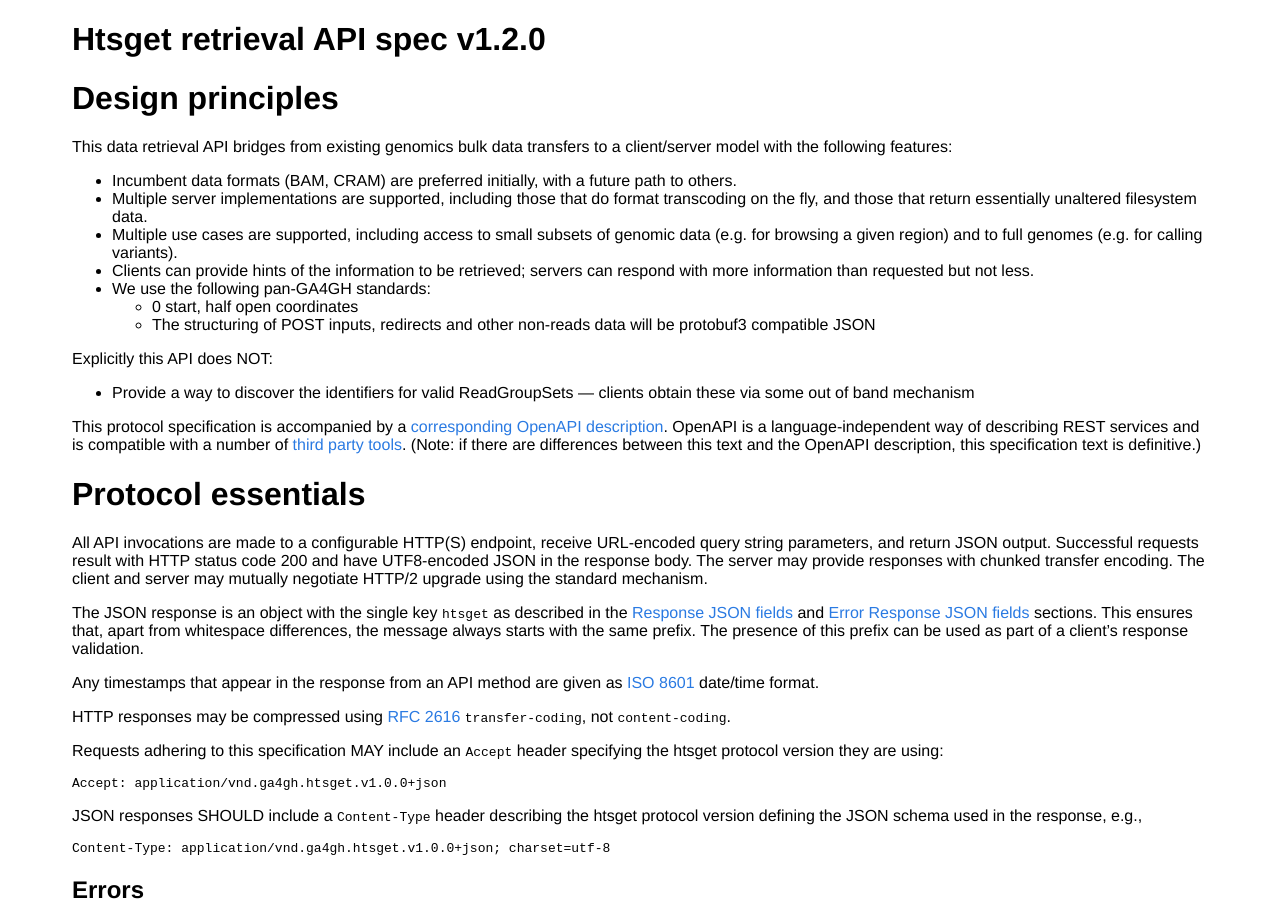
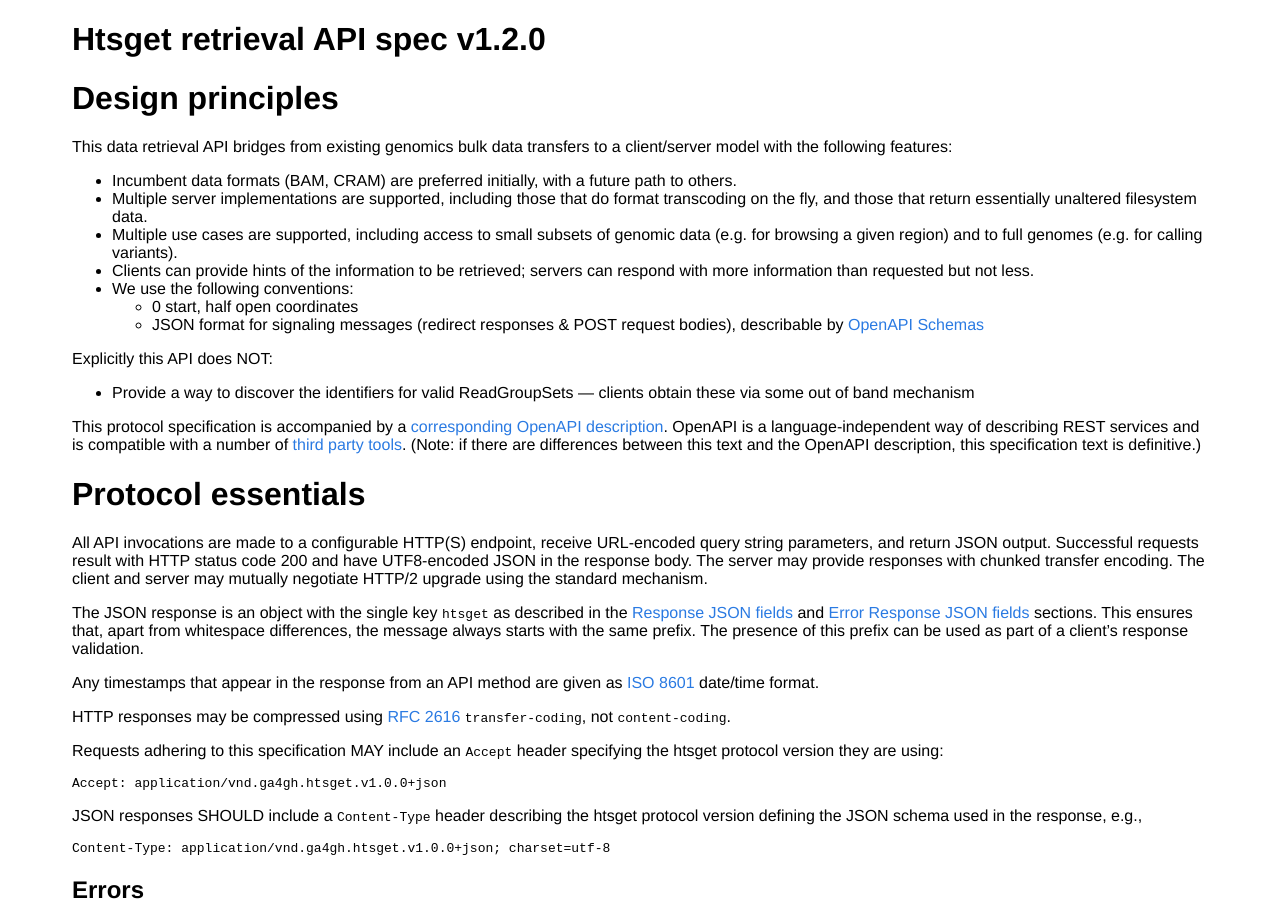
Before and after one commit to samtools/hts-specs, a Jekyll site: the page built from htsget.md, in a window 1280 px wide and 900 px high. Built offline with Jekyll 4.4.1, drawn with Linux system fonts in a browser that asks for light colours.

Commit message:
htsget: refer JSON compatibility to OpenAPI instead of protobuf3 (#494)

```diff
--- a/htsget.md
+++ b/htsget.md
@@ -14,9 +14,9 @@ This data retrieval API bridges from existing genomics bulk data transfers to a
 * Multiple server implementations are supported, including those that do format transcoding on the fly, and those that return essentially unaltered filesystem data.
 * Multiple use cases are supported, including access to small subsets of genomic data (e.g. for browsing a given region) and to full genomes (e.g. for calling variants).
 * Clients can provide hints of the information to be retrieved; servers can respond with more information than requested but not less.
-* We use the following pan-GA4GH standards:
+* We use the following conventions:
    * 0 start, half open coordinates
-   * The structuring of POST inputs, redirects and other non-reads data will be protobuf3 compatible JSON
+   * JSON format for signaling messages (redirect responses & POST request bodies), describable by [OpenAPI Schemas](https://swagger.io/docs/specification/data-models/)
 
 Explicitly this API does NOT:
 
```
